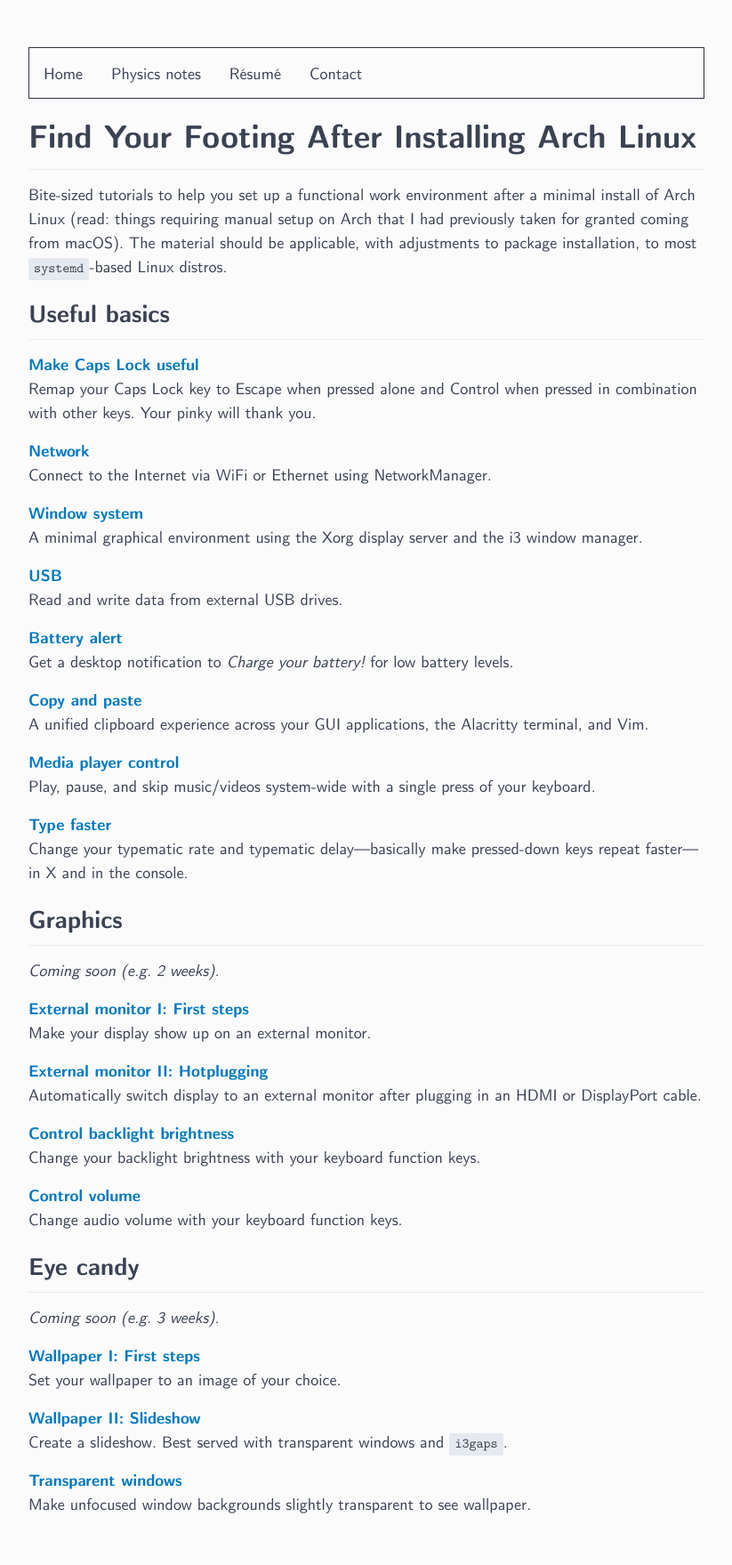
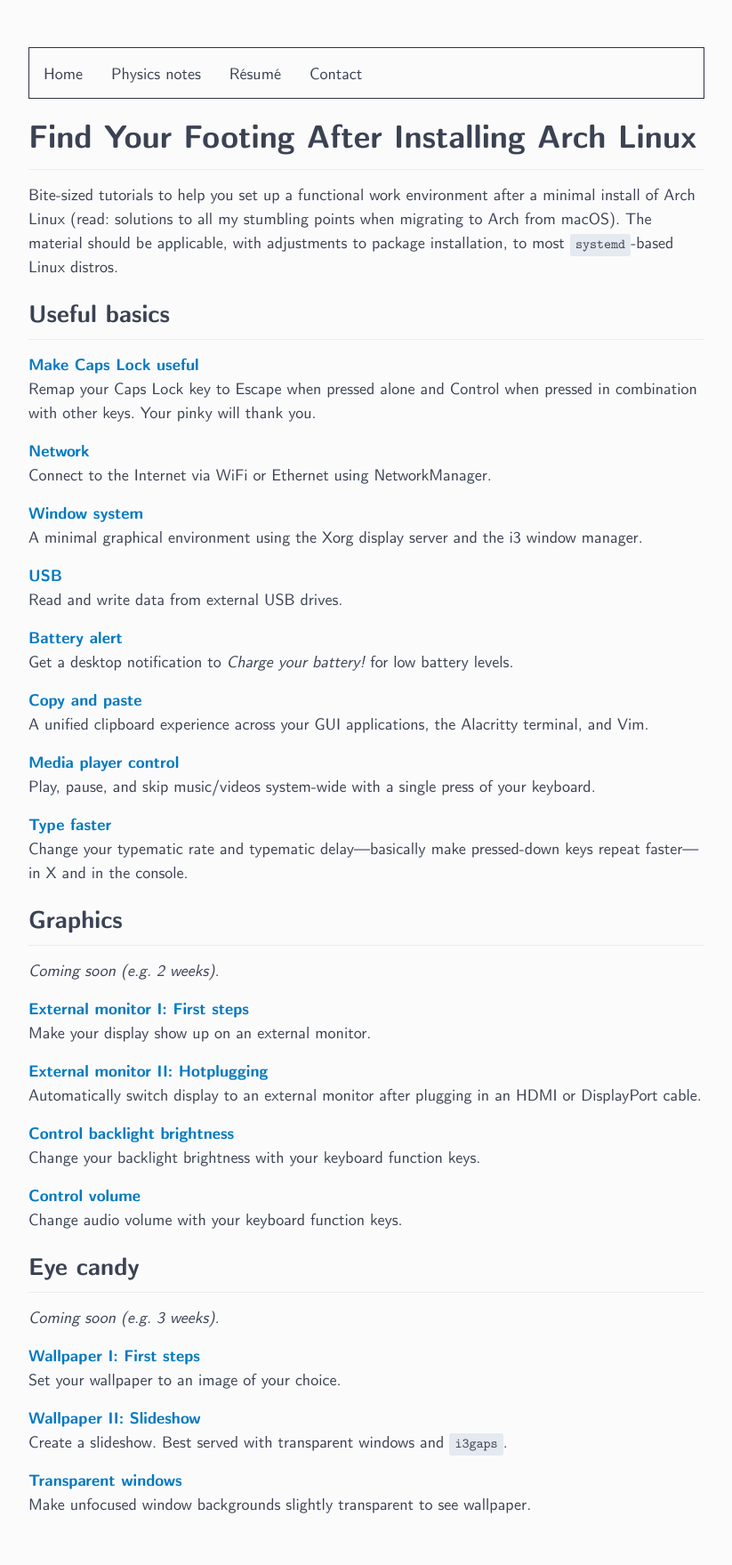
Before and after one commit to ejmastnak/ejmastnak.github.io, a Jekyll site: the page built from notes/arch/about.md, in a window 1280 px wide. Shown: the whole page at 89% size, without its empty margins (228-1051 px from the left). Built offline with Jekyll 4.4.1, drawn with Linux system fonts in a browser that asks for light colours.

Commit message:
notes: tweak intro sentence to Arch notes

```diff
--- a/notes/arch/about.md
+++ b/notes/arch/about.md
@@ -5,7 +5,7 @@ title: Arch Linux Post-Installation Configuration
 # Find Your Footing After Installing Arch Linux
 
 Bite-sized tutorials to help you set up a functional work environment after a minimal install of Arch Linux
-(read: things requiring manual setup on Arch that I had previously taken for granted coming from macOS).
+(read: solutions to all my stumbling points when migrating to Arch from macOS).
 The material should be applicable, with adjustments to package installation, to most `systemd`-based Linux distros.
 
 ## Useful basics
```
